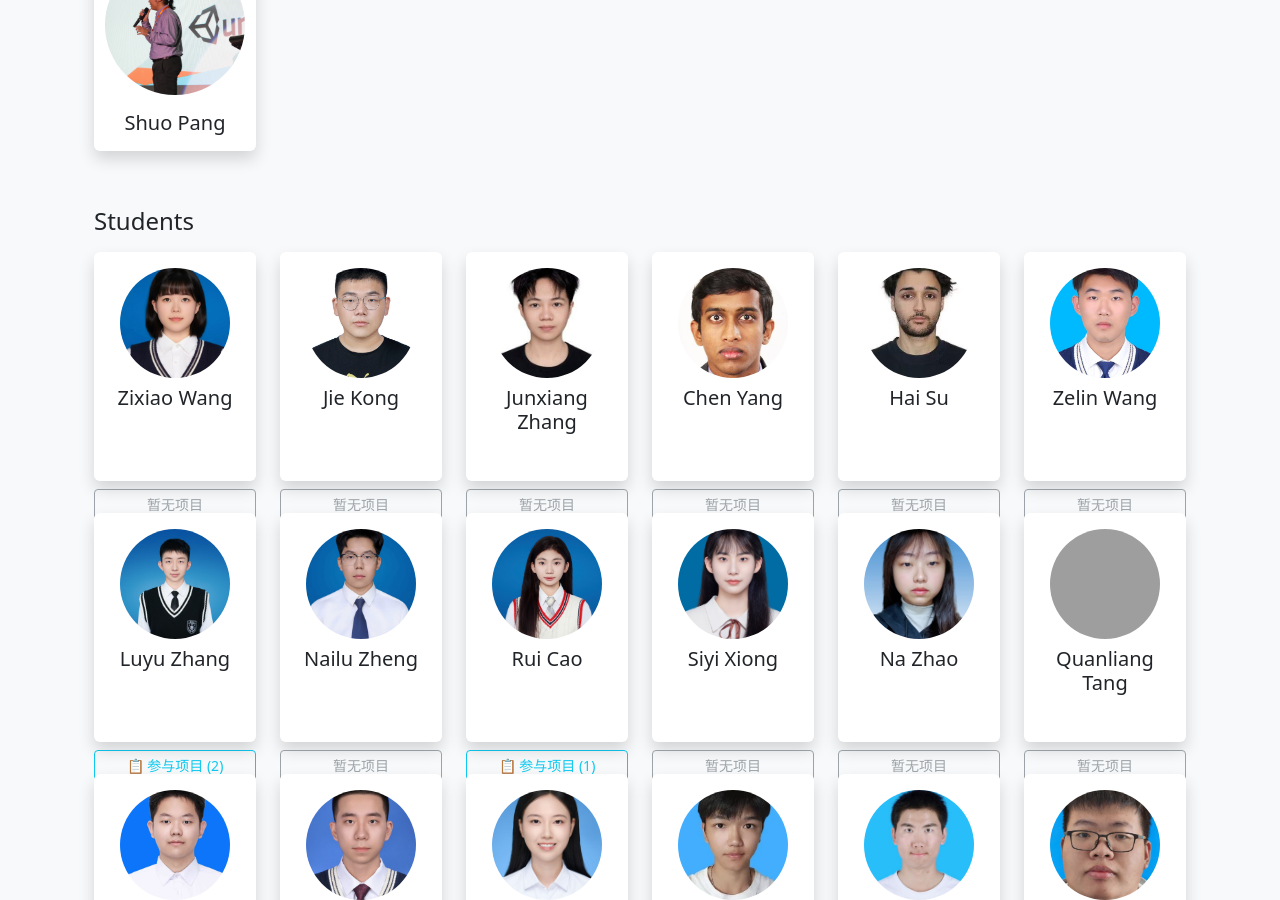
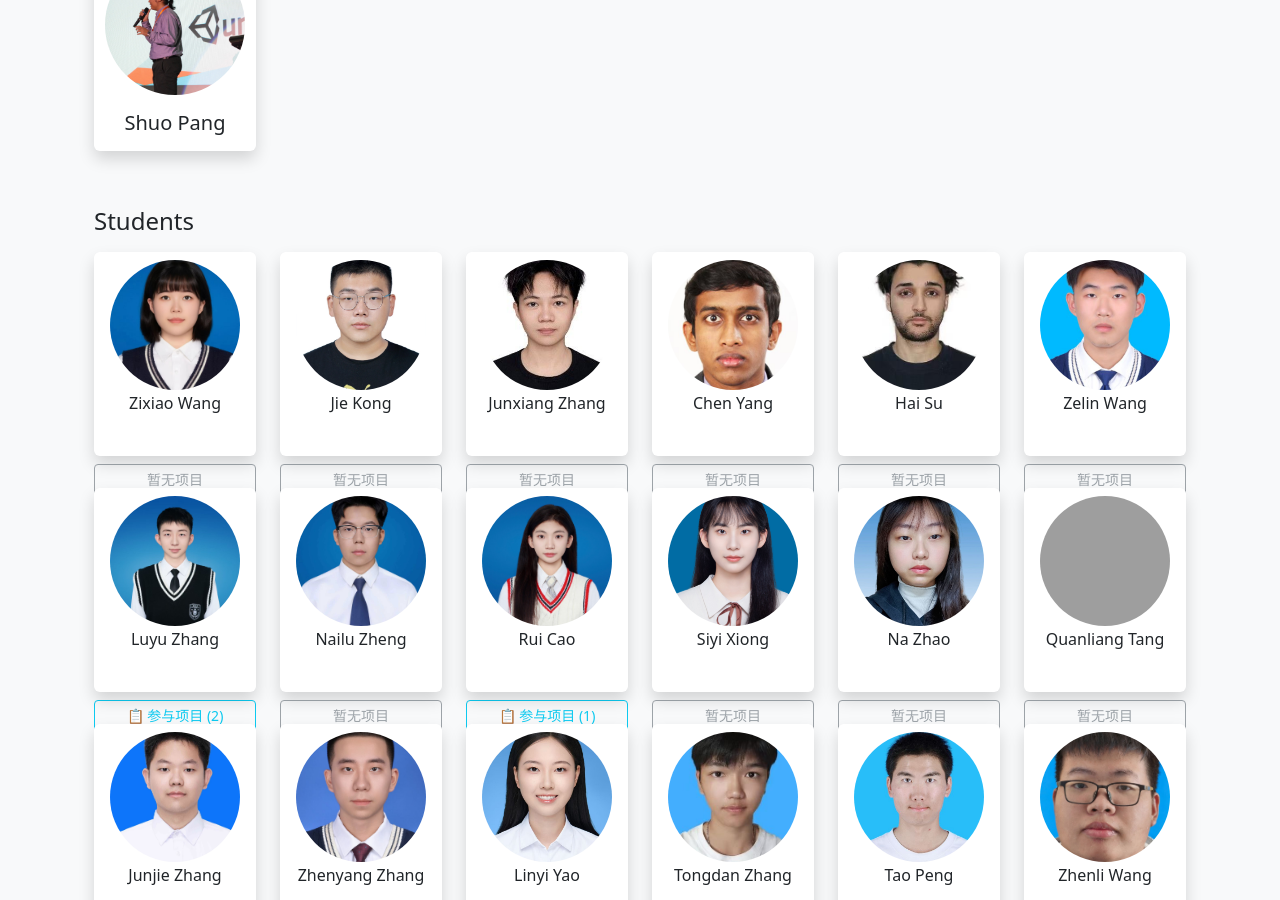
Before and after one commit to fablab4cogtwins/fablab4cogtwins.github.io, a Jekyll site: the page built from index.html, in a window 1280 px wide and 900 px high, scrolled down 1438 px. Built offline with Jekyll 4.4.1, drawn with Linux system fonts in a browser that asks for light colours; the list of posts is cut into pages by our own code; grey boxes are pictures that could not be loaded.

Commit message:
Update team.html

```diff
--- a/_includes/team.html
+++ b/_includes/team.html
@@ -91,25 +91,22 @@
     {% endfor %}
   </div>
 
-  <!-- ========== Students (Undergraduate Members) 增强版 ========== -->
+<!-- Students (Undergraduate Members) 增强版：照片更大、卡片更紧凑 -->
 {% if site.data.undergraduate_members and site.data.undergraduate_members | size > 0 %}
 <h4 class="mt-5 mb-3">Students</h4>
 <div class="row gy-4">
   {% for member in site.data.undergraduate_members %}
   <div class="col-6 col-md-4 col-lg-3 col-xl-2 text-center hprofile">
-      <!-- 卡片区域 -->
-      {% if member.profile %}
+    <!-- 卡片区域：可点击跳转个人详情页 -->
     <a href="{{ member.profile | relative_url }}" class="text-decoration-none">
-      {% else %}
-      <a class="disabled text-decoration-none">
-      {% endif %}
       <div class="card shadow border-0 h-100 animate__animated animate__fadeInUp">
-          <!-- 照片缩小为110x110 -->
-          <img src="{{ member.photo | relative_url }}" class="card-img-top rounded-circle mx-auto mt-3"
-               style="width: 110px; height: 110px; object-fit: cover" alt="{{ member.name }}" loading="lazy" />
-          <div class="card-body py-2">
-            <h5 class="card-title mb-0 hover-primary">{{ member.name }}</h5>
-            <div class="card-text text-muted small">{{ member.title }}</div>
+        <!-- 照片放大到 130px，上边距减小 -->
+        <img src="{{ member.photo | relative_url }}" class="card-img-top rounded-circle mx-auto mt-2"
+             style="width: 130px; height: 130px; object-fit: cover" alt="{{ member.name }}" loading="lazy" />
+        <!-- 卡片主体：极紧凑内边距，文字缩小 -->
+        <div class="card-body py-1 px-2">
+          <h5 class="card-title mb-0 hover-primary" style="font-size: 1rem;">{{ member.name }}</h5>
+          <div class="card-text text-muted small" style="font-size: 0.75rem;">{{ member.title }}</div>
         </div>
       </div>
     </a>
@@ -128,7 +125,7 @@
     {% endif %}
   </div>
 
-    <!-- 模态框：展示项目详情 -->
+  <!-- 模态框：展示项目及负责人标记 -->
   {% if member.projects and member.projects.size > 0 %}
   <div class="modal fade" id="projectModalUndergrad{{ forloop.index }}" tabindex="-1" aria-labelledby="modalUndergradLabel{{ forloop.index }}" aria-hidden="true">
     <div class="modal-dialog modal-dialog-centered">
@@ -164,7 +161,6 @@
   {% endfor %}
 </div>
 {% endif %}
-</div>
 
 <!-- Bootstrap JS + Popper -->
 <script src="https://cdn.jsdelivr.net/npm/bootstrap@5.3.0/dist/js/bootstrap.bundle.min.js"></script>
```
Lines whose indentation alone changed are shown as unchanged.
